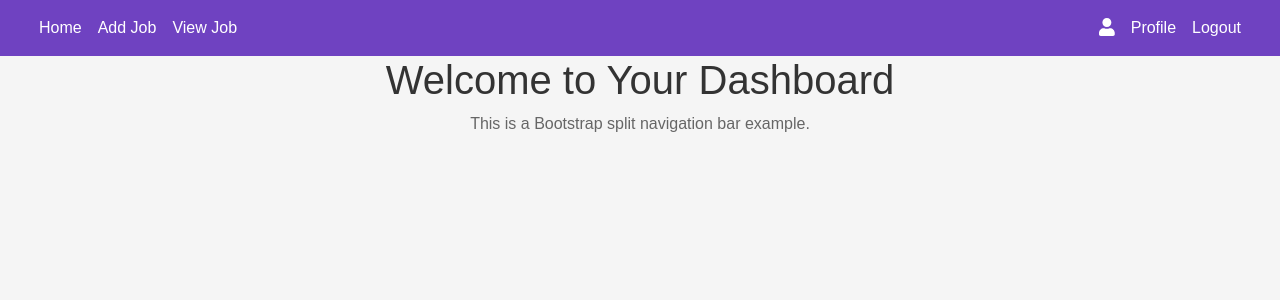
After one commit to tasnim-dev/Job-Portal, a Django app: template project/templates/jobseeker/dasboard.html in a window 1280 px wide. The commit adds this page. Shown: the top 300 px of the page. Run offline with Django 4.2, Linux system fonts and the light colour scheme; the template is opened without the code that fills it, so the values that code supplies are empty; some libraries are stand-ins or nearby versions.

Commit message:
templates

```diff
--- a/project/project/urls.py
+++ b/project/project/urls.py
@@ -5,5 +5,6 @@ from myApp import views
 urlpatterns = [
     path("admin/", admin.site.urls),
     path("", views.signupPage, name='signupPage'),
+    path("dashboardPage", views.dashboardPage, name='dashboardPage'),
 
 ]
--- a/project/templates/base.html
+++ b/project/templates/base.html
@@ -8,7 +8,9 @@
     <!-- Bootstrap CSS -->
     <link rel="stylesheet" href="https://stackpath.bootstrapcdn.com/bootstrap/4.5.2/css/bootstrap.min.css">
     <link rel="stylesheet" href="https://cdnjs.cloudflare.com/ajax/libs/font-awesome/5.15.3/css/all.min.css">
-    <meta name="viewport" content="width=device-width, initial-scale=1.0">
+    <!-- Font Awesome CSS -->
+    <link rel="stylesheet" href="https://cdnjs.cloudflare.com/ajax/libs/font-awesome/5.15.1/css/all.min.css">
+
 
 
 </head>
@@ -24,6 +26,10 @@
     <script src="https://code.jquery.com/jquery-3.5.1.slim.min.js"></script>
     <script src="https://cdn.jsdelivr.net/npm/@popperjs/core@2.9.1/dist/umd/popper.min.js"></script>
     <script src="https://stackpath.bootstrapcdn.com/bootstrap/4.5.2/js/bootstrap.min.js"></script>
+<!-- Font Awesome Script -->
+    <script src="https://cdnjs.cloudflare.com/ajax/libs/font-awesome/5.15.1/js/all.min.js"></script>
+
+
 </body>
 
 </html>
--- /dev/null
+++ b/project/templates/jobseeker/dasboard.html
@@ -0,0 +1,97 @@
+{% extends "base.html" %}
+{% block content %}
+
+<style>
+        body {
+            font-family: 'Arial', sans-serif;
+            background-color: #f5f5f5;
+        }
+
+        .navbar {
+            background-color: #6f42c1; /* Purple color */
+            color: white;
+        }
+
+        .navbar-brand,
+        .navbar-nav a {
+            color: white;
+        }
+
+        .navbar-brand:hover,
+        .navbar-nav a:hover {
+            color: #ffcc00;
+        }
+
+        .navbar-collapse {
+            justify-content: space-between;
+        }
+
+        .navbar-left,
+        .navbar-right {
+            display: flex;
+            align-items: center;
+        }
+        .navbar-right {
+            justify-content: flex-end;
+
+        }
+        .user-icon {
+            margin-right: 8px;
+            font-size: 18px; /* Adjust the font size as needed */
+        }
+
+        .user-profile {
+            display: flex;
+            align-items: center;
+        }
+        .content {
+            padding: 20px;
+        }
+
+        h1 {
+            color: #333;
+        }
+
+        p {
+            color: #666;
+        }
+    </style>
+</head>
+<body>
+
+<nav class="navbar navbar-expand-lg">
+    <div class="container-fluid">
+        <div class="navbar-collapse navbar-left">
+            <ul class="navbar-nav">
+                <li class="nav-item active">
+                    <a class="nav-link" href="#">Home</a>
+                </li>
+                <li class="nav-item">
+                    <a class="nav-link" href="#">Add Job</a>
+                </li>
+                <li class="nav-item">
+                    <a class="nav-link" href="#">View Job</a>
+                </li>
+            </ul>
+        </div>
+        <div class="navbar-collapse navbar-right">
+            <ul class="navbar-nav">
+                <li class="nav-item user-profile">
+                    <span class="user-icon"><i class="fas fa-user"></i></span>
+                    <a class="nav-link" href="#">Profile</a>
+                </li>
+                <li class="nav-item">
+                    <a class="nav-link" href="#">Logout</a>
+                </li>
+            </ul>
+        </div>
+    </div>
+</nav>
+
+<div class="container text-center">
+    <h1>Welcome to Your Dashboard</h1>
+    <p>This is a Bootstrap split navigation bar example.</p>
+    <!-- Add your dashboard content here -->
+</div>
+
+{% endblock content %}
--- a/project/templates/signup.html
+++ b/project/templates/signup.html
@@ -45,8 +45,8 @@
                     <div class="form-group">
                         <label for="userType">User Type</label>
                         <select class="form-control" id="userType" name="userType" required>
-                            <option value="user">User</option>
-                            <option value="admin">Admin</option>
+                            <option value="jobseeker">JobSeeker</option>
+                            <option value="recruiter">Recruiter</option>
                         </select>
                     </div>
                     <button type="submit" class="btn btn-primary btn-block">Sign Up</button>
```
Also changed, not shown: project/myApp/views.py (+25 -1 lines), project/templates/recruiter/dashboard.html (added, +97 -0 lines).
